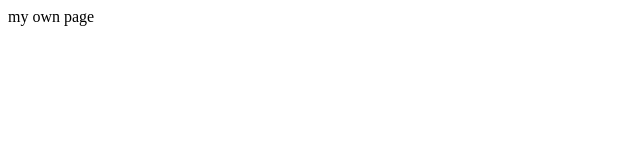
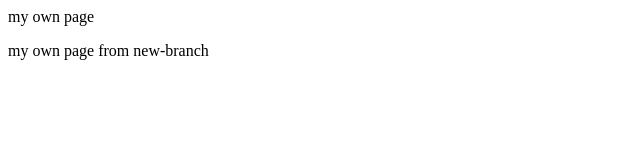
Before and after one commit to mariami09/my-work, a plain HTML site: page index.html in a window 1280 px wide. Shown: the whole page, without its empty margins (0-640 px from the left). Drawn offline with Linux system fonts and the light colour scheme.

Commit message:
Update index.html

```diff
--- a/index.html
+++ b/index.html
@@ -8,5 +8,7 @@
 <body>
  <p>my  own page
  </p>
+     <p>my  own page from new-branch
+ </p>
 </body>
 </html>
```
